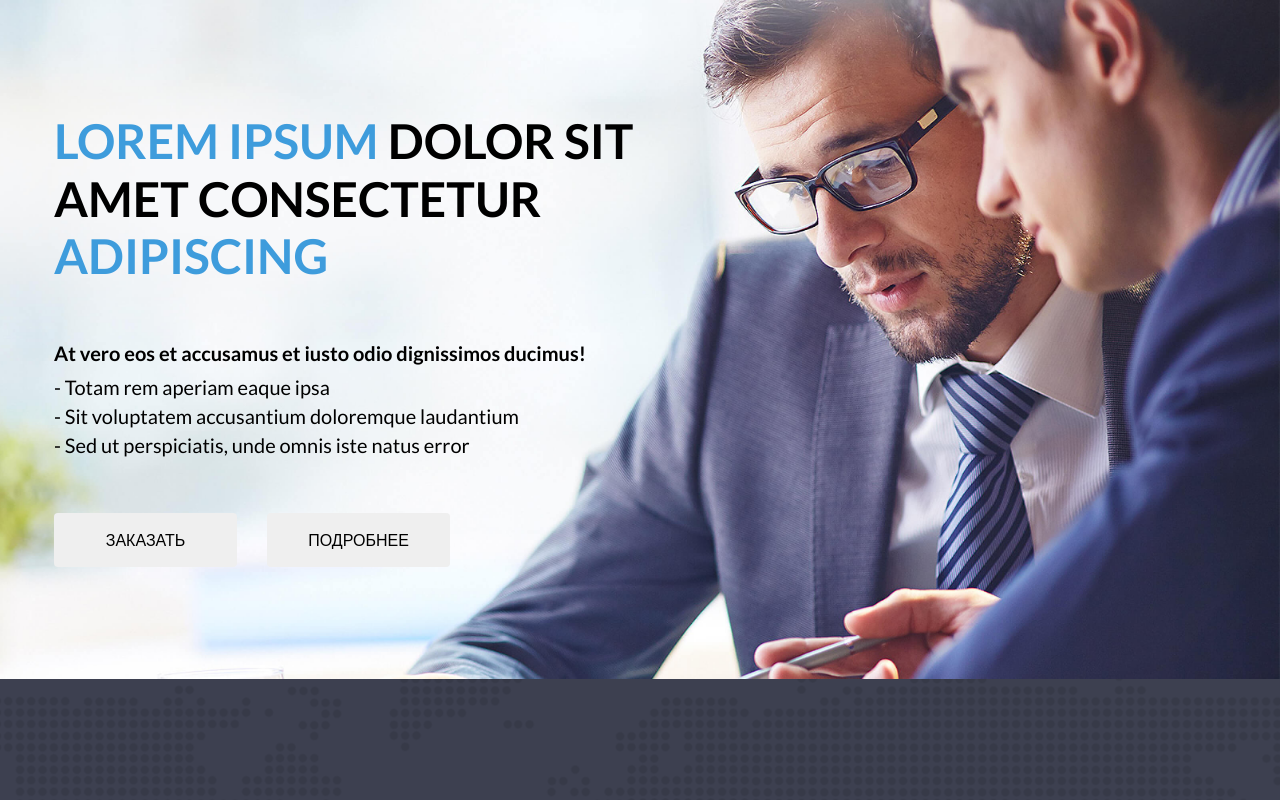
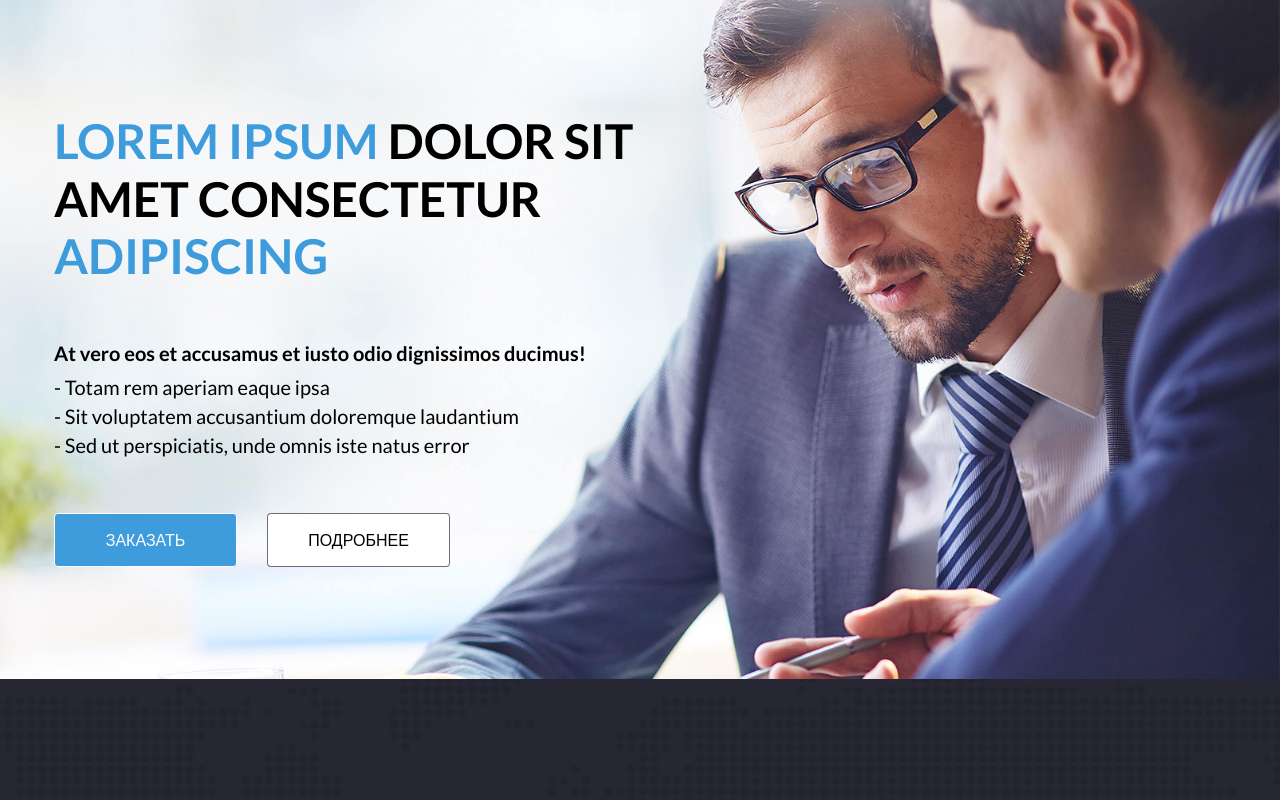
Before and after one commit to chocovelod/soft-corp-test, a Next.js app: page / in a window 1280 px wide. Shown: the top 800 px of the page. Built offline with nearby package versions, Linux system fonts and the light colour scheme.

Commit message:
fix: Button and Order background fixed

```diff
--- a/src/components/Button/Button.tsx
+++ b/src/components/Button/Button.tsx
@@ -1,35 +1,21 @@
 import cn from "classnames";
-import { ButtonHTMLAttributes, FC, MouseEvent, ReactNode } from "react";
+import { ButtonHTMLAttributes, FC, ReactNode } from "react";
 import styles from "./styles.module.scss";
 
 interface Props {
   className?: string;
-  onClick?: (e: MouseEvent<HTMLElement>) => void;
-  href?: string;
   type?: ButtonHTMLAttributes<HTMLButtonElement>["type"];
   secondary?: boolean;
-  ariaLabel?: string;
-  prefetch?: boolean;
   children?: ReactNode;
-  ref?: any;
 }
 
-const Button: FC<Props> = ({
-  className,
-  onClick,
-  children,
-  type,
-  secondary,
-  ariaLabel,
-}) => {
+const Button: FC<Props> = ({ className, children, type }) => {
   return (
     <button
-      aria-label={ariaLabel}
-      onClick={onClick}
-      className={cn(`${className} ${styles.Button}`, {
-        Button_primary: !secondary,
-        Button_secondary: secondary,
-      })}
+      className={cn(
+        `${className} ${styles.Button}`,
+        `${styles.Button_primary}`
+      )}
       type={type}
     >
       {children && <span className={styles.Button__label}>{children}</span>}
--- a/src/components/Button/styles.module.scss
+++ b/src/components/Button/styles.module.scss
@@ -18,29 +18,7 @@
   box-shadow: 0px 0px 0px 2px #e1eefd;
 }
 
-.Button_secondary {
-  background: #ffffff;
-  box-shadow: inset 0 0 0 1px #6f6d7b;
-  color: #10111d;
-}
-
-.Button_secondary:hover {
-  box-shadow: inset 0 0 0 1px #0080ff;
-}
-
 .Button__label {
   text-align: center;
   text-transform: uppercase;
 }
-
-.Button__iconContainer {
-  display: flex;
-}
-
-.Button__rightIconContainer {
-  margin-left: 8px;
-}
-
-.Button__leftIconContainer {
-  margin-right: 8px;
-}
--- a/src/modules/Hero/Hero.tsx
+++ b/src/modules/Hero/Hero.tsx
@@ -34,7 +34,7 @@ const Hero: FC<Props> = ({ className }) => {
         </ul>
         <div className={styles.Hero__buttonsContainer}>
           <Button>заказать</Button>
-          <Button>подробнее</Button>
+          <Button className={styles.Hero__secondButton}>подробнее</Button>
         </div>
       </div>
       <div className={containerStyles.FullBleed}>
--- a/src/modules/Hero/style.module.scss
+++ b/src/modules/Hero/style.module.scss
@@ -66,10 +66,15 @@ $white-color: #ffffff;
   }
 }
 
+.Hero__secondButton {
+  background: #ffffff;
+  color: $base-color;
+  box-shadow: inset 0 0 0 1px #6f6d7b;
+}
+
 .Hero__image {
   position: absolute;
   z-index: 0;
-  max-height: 850px;
 }
 
 .Hero__background {
--- a/src/modules/Order.tsx/styles.module.scss
+++ b/src/modules/Order.tsx/styles.module.scss
@@ -22,7 +22,7 @@ $grey-color: #bbbbbb;
   display: flex;
   flex-direction: column;
   align-items: center;
-  background-color: #3d4050;
+  background-color: #272733;
 }
 
 .Order__head,
```
